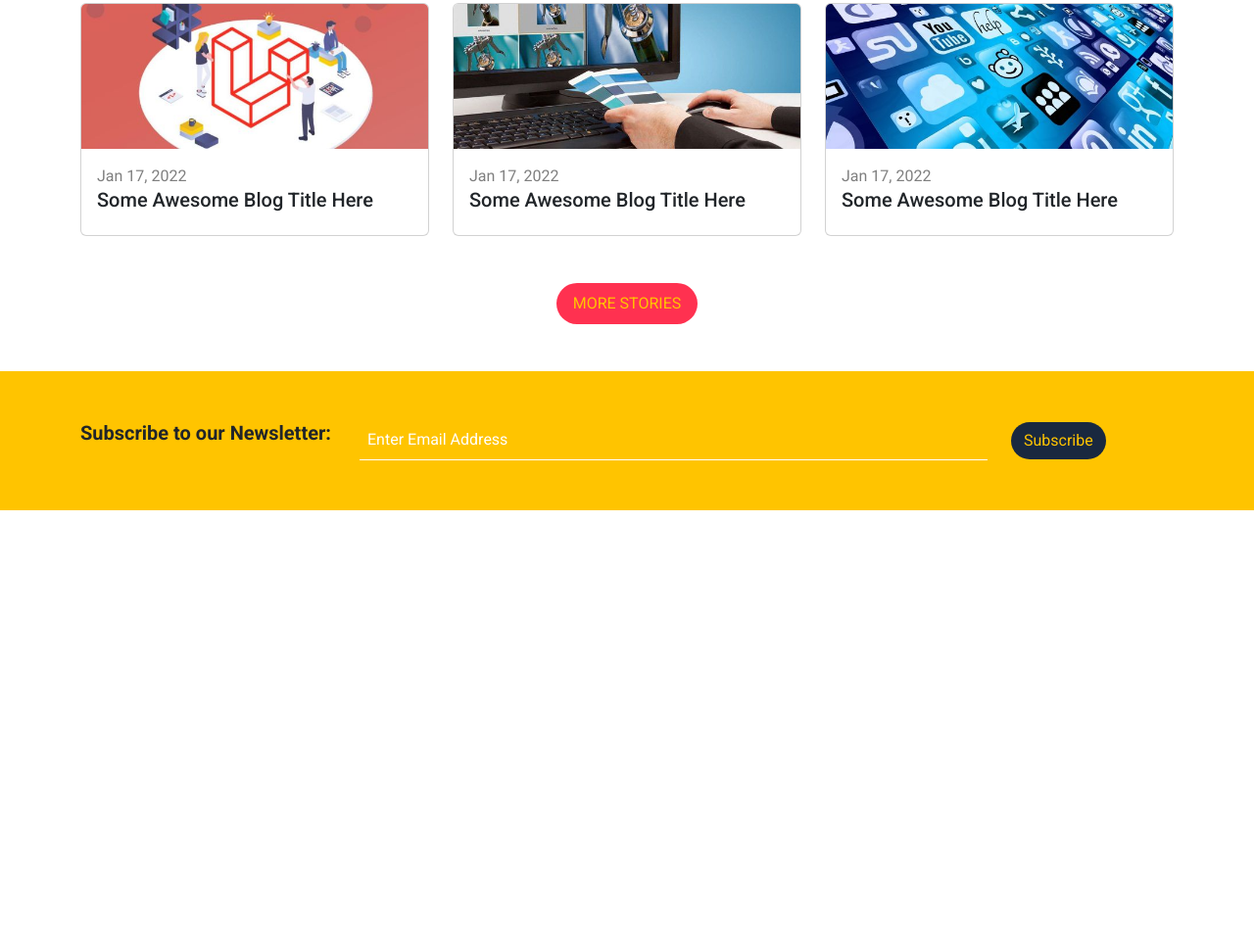
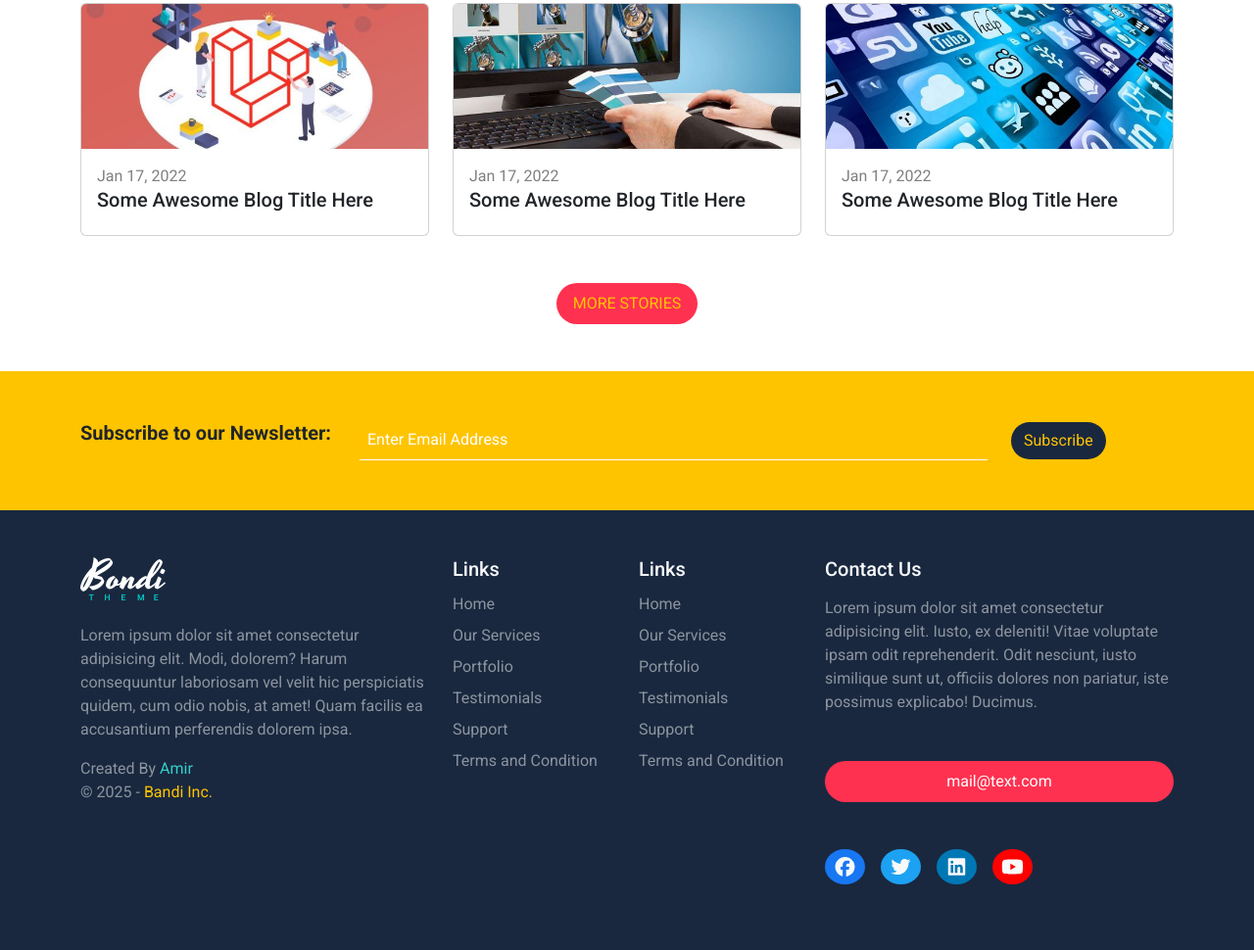
Before and after one commit to AmirElsaeed/Bondi, a plain HTML site: page index.html in a window 1280 px wide. Shown: the part 4788-5758 px from the top of the page at 98% size. Before the commit the page ends 5309 px from the top, so only its background shows below. Drawn offline with Linux system fonts and the light colour scheme.

Commit message:
footer and end

```diff
--- a/css/bondi.css
+++ b/css/bondi.css
@@ -163,3 +163,30 @@ body {
     color: var(--yellow-color);
 }
 /* end subscribe */
+/* start footer */
+.footer {
+    background-color: var(--dark-color);
+}
+.footer .copyright > span {
+    color: var(--green-color);
+}
+.footer .copyright div span {
+    color: var(--yellow-color);
+}
+.footer .copyright ul svg {
+    width: 20px;
+    height: 20px;
+}
+.footer .facebook {
+    background-color: #1877f2;
+}
+.footer .twitter {
+    background-color: #1da1f2;
+}
+.footer .linkedin {
+    background-color: #0077b5;
+}
+.footer .youtube {
+    background-color: #ff0000;
+}
+/* end footer */
--- a/index.html
+++ b/index.html
@@ -314,6 +314,78 @@
       </div>
     </div>
 
+    <div class="footer pt-5 pb-5 text-white-50 text-center text-md-start">
+      <div class="container">
+        <div class="row">
+          <div class="col-md-6 col-lg-4">
+            <div class="info mb-5">
+              <img class="mb-4" src="imgs/logo.png" alt="">
+              <p>Lorem ipsum dolor sit amet consectetur adipisicing elit. Modi, dolorem? Harum consequuntur laboriosam vel velit hic perspiciatis quidem, cum odio nobis, at amet! Quam facilis ea accusantium perferendis dolorem ipsa.</p>
+              <div class="copyright">
+                Created By <span>Amir</span>
+                <div>&copy; 2025 - <span>Bandi Inc.</span></div>
+              </div>
+            </div>
+          </div>
+          <div class="col-md-6 col-lg-2">
+            <div class="links">
+              <h5 class="text-light">Links</h5>
+              <ul class="list-unstyled lh-lg">
+                <li>Home</li>
+                <li>Our Services</li>
+                <li>Portfolio</li>
+                <li>Testimonials</li>
+                <li>Support</li>
+                <li>Terms and Condition</li>
+              </ul>
+            </div>
+          </div>
+          <div class="col-md-6 col-lg-2">
+            <div class="links">
+              <h5 class="text-light">Links</h5>
+              <ul class="list-unstyled lh-lg">
+                <li>Home</li>
+                <li>Our Services</li>
+                <li>Portfolio</li>
+                <li>Testimonials</li>
+                <li>Support</li>
+                <li>Terms and Condition</li>
+              </ul>
+            </div>
+          </div>
+          <div class="col-md-6 col-lg-4">
+            <div class="contact">
+              <h5 class="text-light">Contact Us</h5>
+              <p class="lg-lg mt-3 mb-5">Lorem ipsum dolor sit amet consectetur adipisicing elit. Iusto, ex deleniti! Vitae voluptate ipsam odit reprehenderit. Odit nesciunt, iusto similique sunt ut, officiis dolores non pariatur, iste possimus explicabo! Ducimus.</p>
+              <a href="" class="btn rounded-pill main-btn w-100 text-white">mail@text.com</a>
+              <ul class="d-flex mt-5 list-unstyled gap-3">
+                <li>
+                  <a href="" class="d-block text-light">
+                    <i class="fa-brands fa-facebook fa-lg facebook rounded-circle p-2"></i>
+                  </a>
+                </li>
+                <li>
+                  <a href="" class="d-block text-light">
+                    <i class="fa-brands fa-twitter fa-lg twitter rounded-circle p-2"></i>
+                  </a>
+                </li>
+                <li>
+                  <a href="" class="d-block text-light">
+                    <i class="fa-brands fa-linkedin fa-lg linkedin rounded-circle p-2"></i>
+                  </a>
+                </li>
+                <li>
+                  <a href="" class="d-block text-light">
+                    <i class="fa-brands fa-youtube fa-lg youtube rounded-circle p-2"></i>
+                  </a>
+                </li>
+              </ul>
+            </div>
+          </div>
+        </div>
+      </div>
+    </div>
+
     <script src="js/bootstrap.bundle.min.js"></script>
     <script src="js/all.min.js"></script>
   </body>
```
